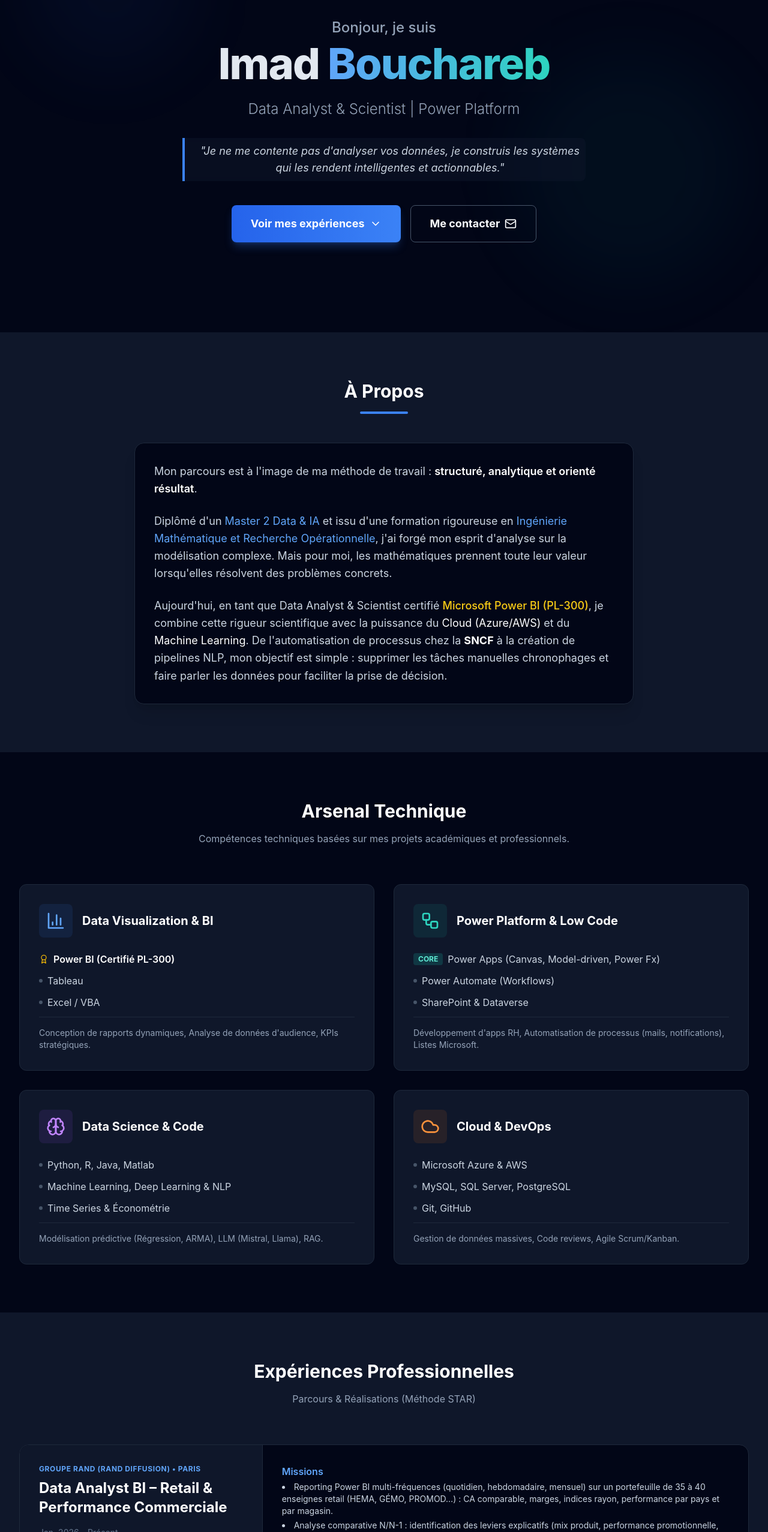
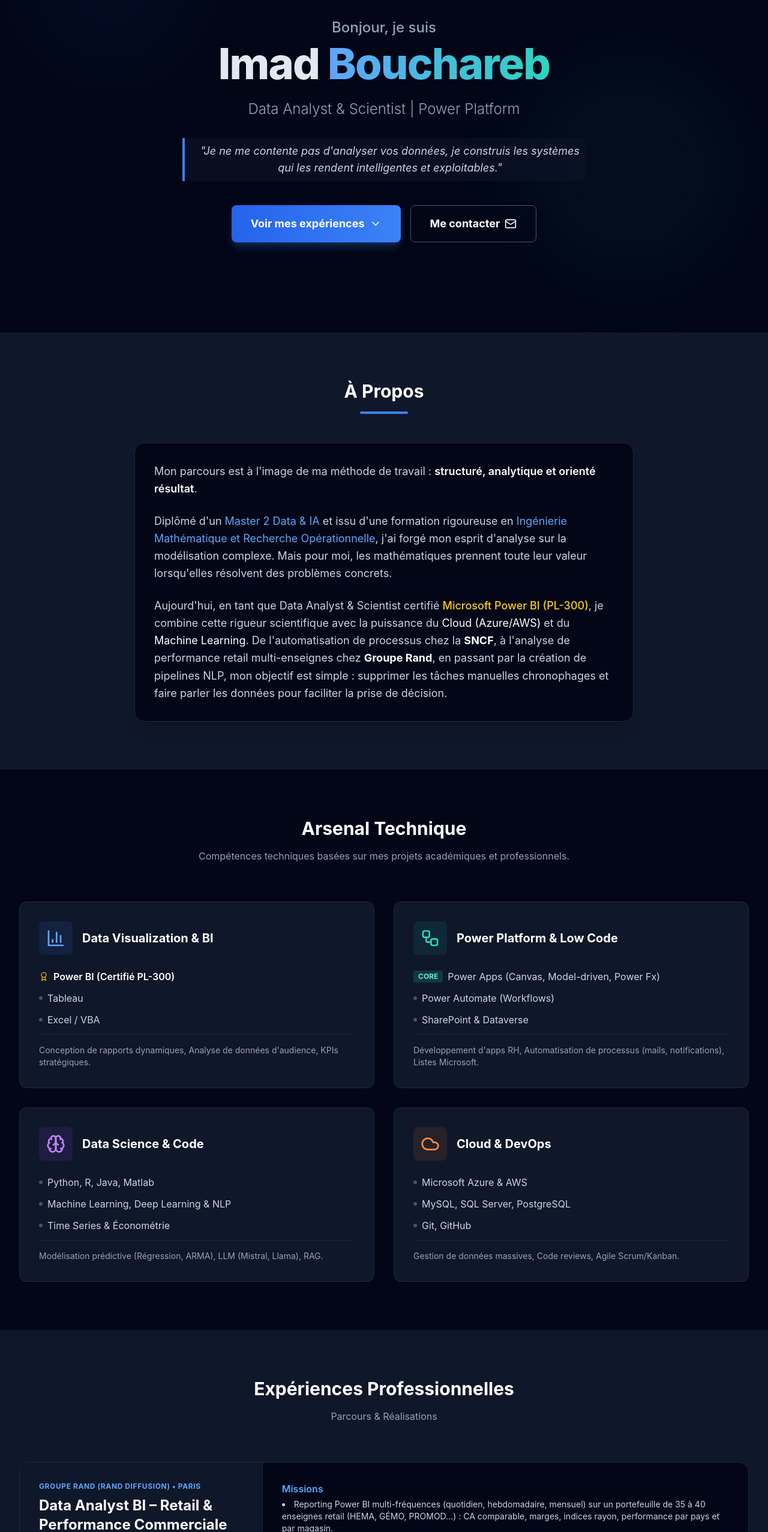
Before and after one commit to Imadbouchareb/portfolio-imad, a React (Vite) app: page / in a window 1280 px wide. Shown: the part 246-2800 px from the top of the page at 60% size. Built offline with nearby package versions, Linux system fonts and the light colour scheme.

Commit message:
Add files via upload

```diff
--- a/src/App.jsx
+++ b/src/App.jsx
@@ -40,7 +40,7 @@ const Portfolio = () => {
         status: 'Disponible pour opportunités',
         greeting: 'Bonjour, je suis',
         role: 'Data Analyst & Scientist | Power Platform',
-        quote: "Je ne me contente pas d'analyser vos données, je construis les systèmes qui les rendent intelligentes et actionnables.",
+        quote: "Je ne me contente pas d'analyser vos données, je construis les systèmes qui les rendent intelligentes et exploitables.",
         btnExp: 'Voir mes expériences',
         btnContact: 'Me contacter'
       },
@@ -48,7 +48,7 @@ const Portfolio = () => {
         title: 'À Propos',
         p1: <>Mon parcours est à l'image de ma méthode de travail : <span className="text-white font-semibold">structuré, analytique et orienté résultat</span>.</>,
         p2: <>Diplômé d'un <span className="text-blue-400">Master 2 Data & IA</span> et issu d'une formation rigoureuse en <span className="text-blue-400">Ingénierie Mathématique et Recherche Opérationnelle</span>, j'ai forgé mon esprit d'analyse sur la modélisation complexe. Mais pour moi, les mathématiques prennent toute leur valeur lorsqu'elles résolvent des problèmes concrets.</>,
-        p3: <>Aujourd'hui, en tant que Data Analyst & Scientist certifié <span className="text-yellow-400 font-medium">Microsoft Power BI (PL-300)</span>, je combine cette rigueur scientifique avec la puissance du <span className="text-white">Cloud (Azure/AWS)</span> et du <span className="text-white">Machine Learning</span>. De l'automatisation de processus chez la <span className="font-bold text-white">SNCF</span> à la création de pipelines NLP, mon objectif est simple : supprimer les tâches manuelles chronophages et faire parler les données pour faciliter la prise de décision.</>
+        p3: <>Aujourd'hui, en tant que Data Analyst & Scientist certifié <span className="text-yellow-400 font-medium">Microsoft Power BI (PL-300)</span>, je combine cette rigueur scientifique avec la puissance du <span className="text-white">Cloud (Azure/AWS)</span> et du <span className="text-white">Machine Learning</span>. De l'automatisation de processus chez la <span className="font-bold text-white">SNCF</span>, à l'analyse de performance retail multi-enseignes chez <span className="font-bold text-white">Groupe Rand</span>, en passant par la création de pipelines NLP, mon objectif est simple : supprimer les tâches manuelles chronophages et faire parler les données pour faciliter la prise de décision.</>
       },
       skills: {
         title: 'Arsenal Technique',
@@ -62,7 +62,7 @@ const Portfolio = () => {
       },
       experiences: {
         title: 'Expériences Professionnelles',
-        subtitle: 'Parcours & Réalisations (Méthode STAR)',
+        subtitle: 'Parcours & Réalisations',
         jobs: [
            {
              company: 'Groupe Rand (Rand Diffusion) • Paris',
@@ -81,11 +81,10 @@ const Portfolio = () => {
              impactLabel: 'Stack',
              impact: 'Power BI · DAX · Power Query (M) · Excel avancé · SAP Analytics Cloud (SAC) · SQL · Jira'
            },
-
            {
              company: 'SNCF • Paris',
              role: 'Data Scientist (Alternance)',
-             date: 'Sept. 2024 - Déc. 2025',
+             date: 'Sept. 2024 - Présent',
              tags: ['Power Apps', 'Power Automate', 'Dataverse', 'Power BI & DAX'],
              missionsLabel: 'Missions',
              missions: [
@@ -351,7 +350,7 @@ const Portfolio = () => {
         title: 'About Me',
         p1: <>My career path mirrors my work ethic: <span className="text-white font-semibold">structured, analytical, and result-oriented</span>.</>,
         p2: <>Graduated with a <span className="text-blue-400">Master's in Data & AI</span> and coming from a rigorous background in <span className="text-blue-400">Mathematical Engineering and Operations Research</span>, I honed my analytical mindset through complex modeling. However, I believe mathematics takes on its full value when it solves concrete business problems.</>,
-        p3: <>Today, as a Data Analyst & Scientist certified in <span className="text-yellow-400 font-medium">Microsoft Power BI (PL-300)</span>, I combine this scientific rigor with the power of <span className="text-white">Cloud (Azure/AWS)</span> and <span className="text-white">Machine Learning</span>. From automating processes at <span className="font-bold text-white">SNCF</span> to creating NLP pipelines, my goal is simple: eliminate time-consuming manual tasks and let data speak to facilitate decision-making.</>
+        p3: <>Today, as a Data Analyst & Scientist certified in <span className="text-yellow-400 font-medium">Microsoft Power BI (PL-300)</span>, I combine this scientific rigor with the power of <span className="text-white">Cloud (Azure/AWS)</span> and <span className="text-white">Machine Learning</span>. From automating processes at <span className="font-bold text-white">SNCF</span>, to multi-client retail performance analysis at <span className="font-bold text-white">Groupe Rand</span>, and creating NLP pipelines, my goal is simple: eliminate time-consuming manual tasks and let data speak to facilitate decision-making.</>
       },
       skills: {
         title: 'Technical Arsenal',
@@ -365,7 +364,7 @@ const Portfolio = () => {
       },
       experiences: {
         title: 'Professional Experiences',
-        subtitle: 'Career & Achievements (STAR Method)',
+        subtitle: 'Career & Achievements',
         jobs: [
            {
              company: 'Groupe Rand (Rand Diffusion) • Paris',
@@ -387,7 +386,7 @@ const Portfolio = () => {
            {
              company: 'SNCF • Paris',
              role: 'HR Data Scientist (Apprenticeship)',
-             date: 'Sept. 2024 - Dec. 2025',
+             date: 'Sept. 2024 - Present',
              tags: ['Power Apps', 'Power Automate', 'Dataverse', 'Power BI & DAX'],
              missionsLabel: 'Missions',
              missions: [
```
Lines whose indentation alone changed are shown as unchanged.
